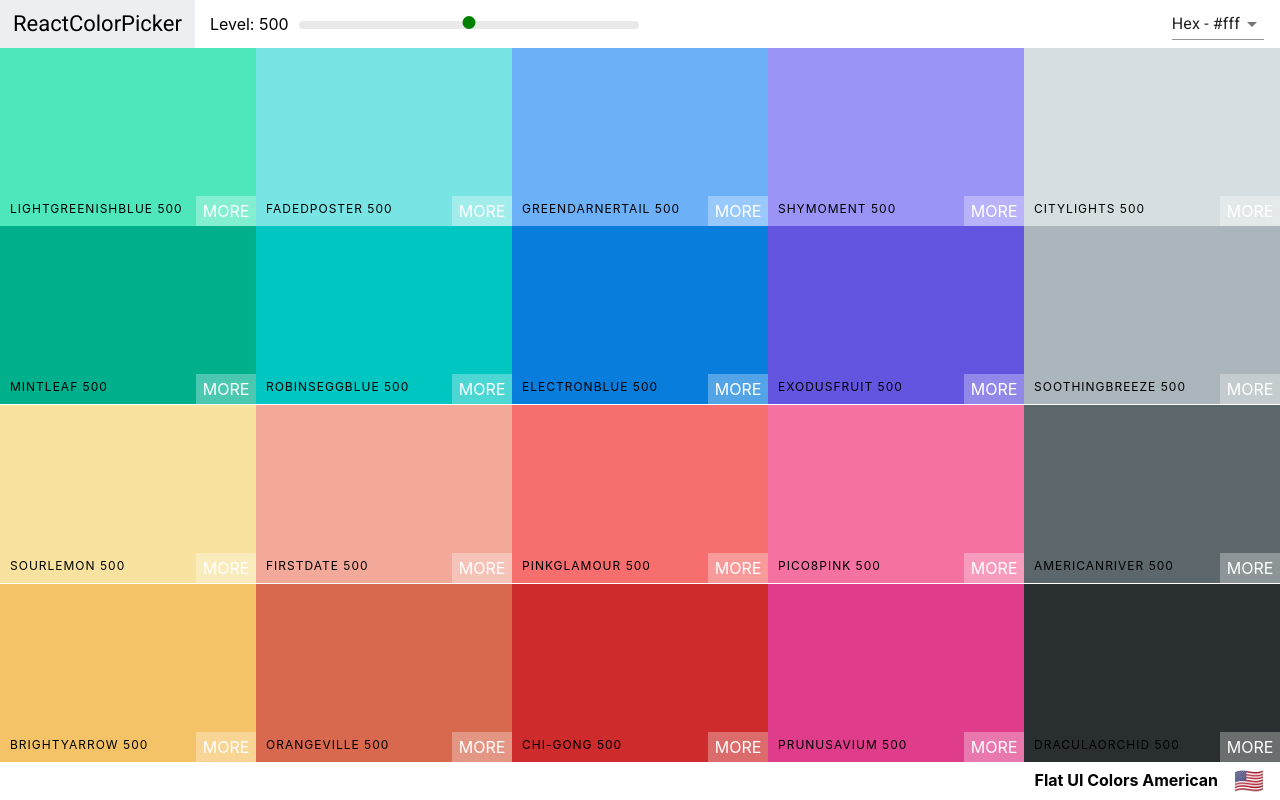
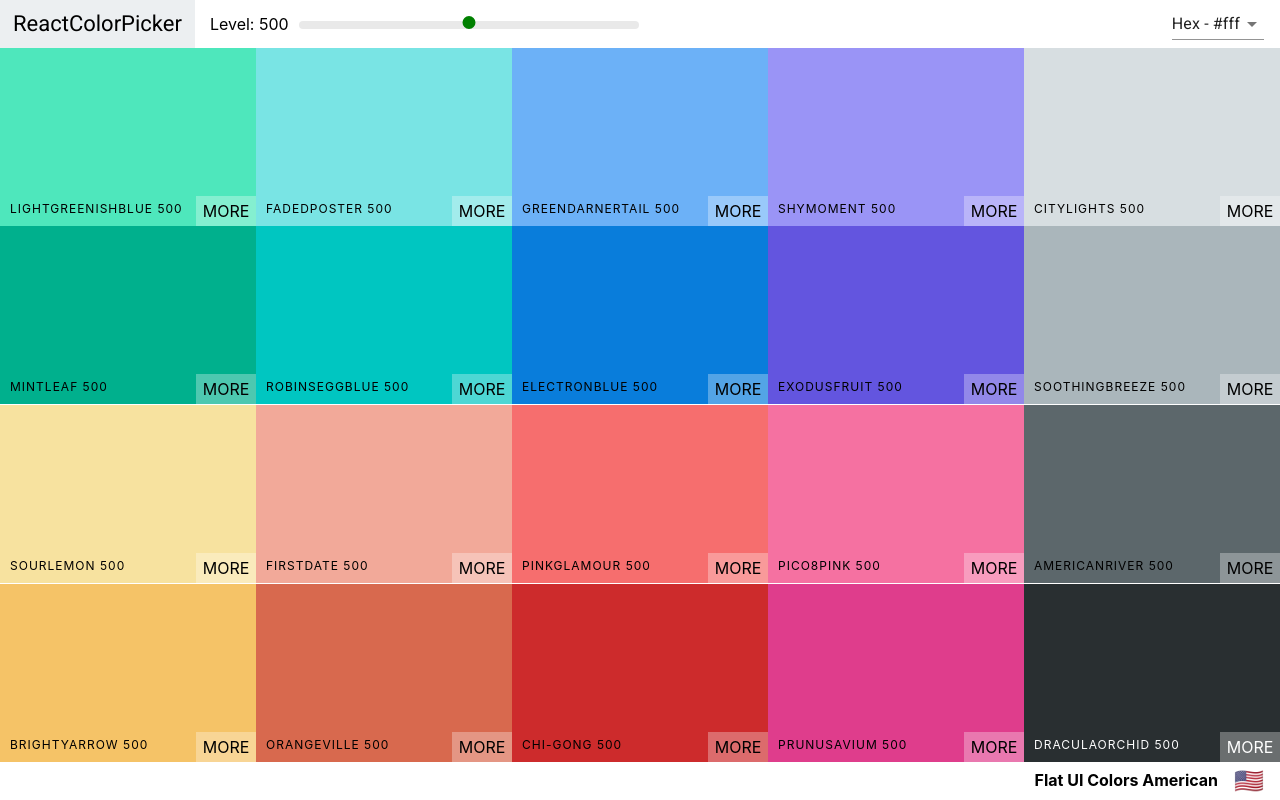
Before and after one commit to AcarMeel/react-color-picker-app, a React (Create React App) app: page /palette/flat-ui-colors-american in a window 1280 px wide. Built offline with nearby package versions, Linux system fonts and the light colour scheme.

Commit message:
Adding luminosity

```diff
--- a/src/ColorBox.css
+++ b/src/ColorBox.css
@@ -56,6 +56,14 @@
     letter-spacing: 1px;
     text-transform: uppercase;
     font-size: 12px;
+}
+
+.light-text {
+    color: white;
+}
+
+.ColorBox .dark-text {
+    color: black;
 }
 
 .see-more {
--- a/src/ColorBox.js
+++ b/src/ColorBox.js
@@ -1,7 +1,7 @@
 import React, { Component } from "react";
 import { CopyToClipboard } from "react-copy-to-clipboard";
 import { Link } from "react-router-dom";
-
+import chroma from 'chroma-js';
 import "./ColorBox.css";
 
 export default class ColorBox extends Component {
@@ -21,6 +21,8 @@ export default class ColorBox extends Component {
   render() {
     const { background, name, id, paletteId, showLink } = this.props;
     const { copied } = this.state;
+    const isDarkColor = chroma(background).luminance() <= 0.06;
+    const isLightColor = chroma(background).luminance() >= 0.05;
     return (
       <CopyToClipboard text={background} onCopy={this.changeCopyState}>
         <div style={{ background }} className="ColorBox">
@@ -30,16 +32,16 @@ export default class ColorBox extends Component {
           ></div>
           <div className={`copy-msg ${copied && 'show'}`}>
             <h1>Copied!</h1>
-            <p>{background}</p>
+            <p className={`${isLightColor ? 'dark-text' : ''}`}>{background}</p>
           </div>
           <div className="copy-container">
             <div className="box-content">
-              <span>{name}</span>
+              <span className={isDarkColor ? 'light-text' : ''}>{name}</span>
             </div>
-            <button className="copy-button">Copy</button>
+            <button className={`copy-button ${isLightColor ? 'dark-text' : ''}`}>Copy</button>
           </div>
           { showLink &&
-          <Link to={`/palette/${paletteId}/${id}`} onClick={(e) => e.stopPropagation()}><span className="see-more">More</span></Link>
+          <Link to={`/palette/${paletteId}/${id}`} onClick={(e) => e.stopPropagation()}><span className={`see-more ${isLightColor ? 'dark-text' : ''}`}>More</span></Link>
           }
         </div>
       </CopyToClipboard>
```
Also changed, not shown: 1 other file (tests, documents, lock files or other folders).
